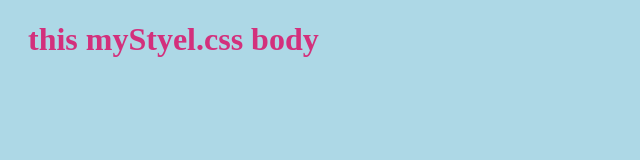
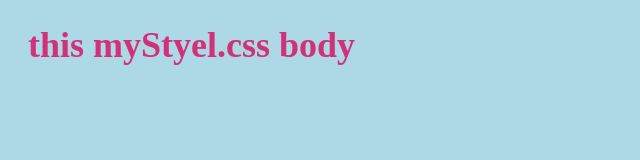
Before and after one commit to zbitnami/mid-level-project, a plain HTML site: page index.html in a window 1280 px wide. Shown: the whole page, without its empty margins (0-640 px from the left). Drawn offline with nearby package versions, Linux system fonts and the light colour scheme.

Commit message:
Font size 18 pizxel oldu

```diff
--- a/myStyle.css
+++ b/myStyle.css
@@ -6,3 +6,6 @@ body {
     color: rgb(211, 48, 124);
     margin-left: 20px;
   }
+  html{
+    font-size: 18px;
+  }
```
